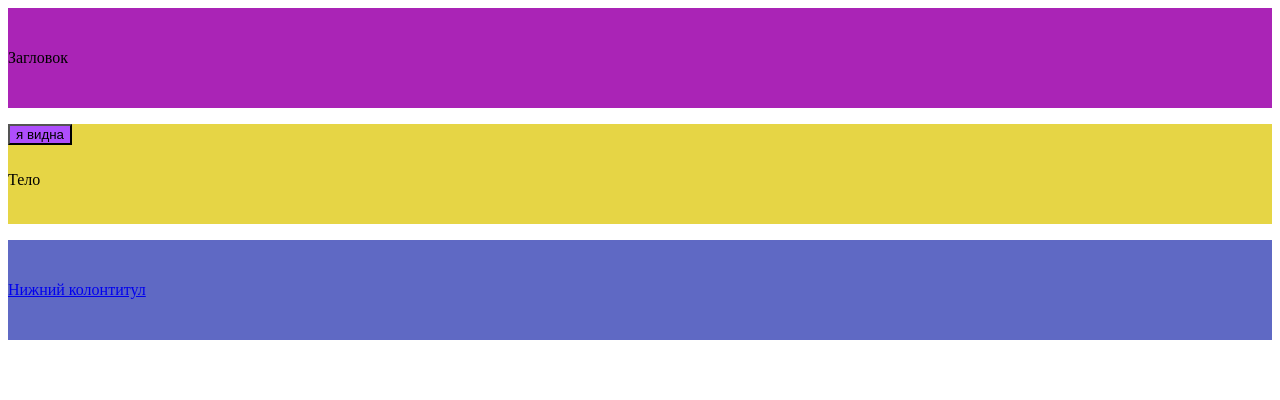
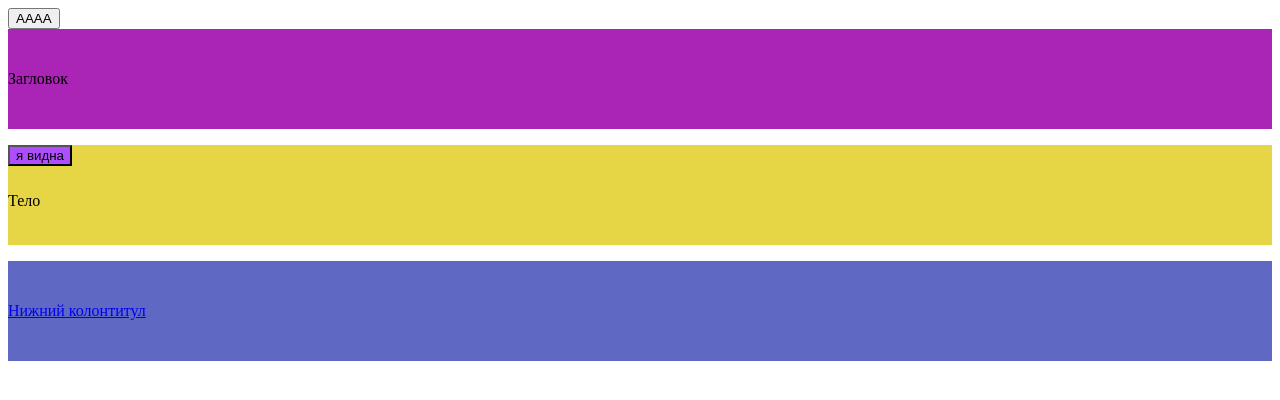
Before and after one commit to Dana778/HSE-University-sber-master, a React (Create React App) app: page / in a window 1280 px wide. Shown: the top 400 px of the page. Built offline with nearby package versions, Linux system fonts and the light colour scheme.

Commit message:
Add files via upload

```diff
--- a/src/App.js
+++ b/src/App.js
@@ -1,10 +1,10 @@
-import React from "react";
+import { useState, useEffect } from "react";
 
-import {Header} from './components/Header';
-import {Body} from './components/Body';
-import {Footer} from './components/Footer';
+import { Header } from './components/Header';
+import { Body } from './components/Body';
+import { Footer } from './components/Footer';
 
-import{
+import {
   Routes,
   Route,
   BrowserRouter,
@@ -16,20 +16,65 @@ const App = () => {
   const hBodi = 'Тело';
   const hFoote = 'Нижний колонтитул';
 
+  const [pocemons, setPocemons] = useState([])
+  const [statePoc, setStatePoc] = useState(false)
+
+  const getResponse = () => {
+    fetch('http://localhost:3001/pokemon')
+        .then(
+          (response) => {
+            return (
+              response.json()
+
+            )
+          }
+        )
+        .then(
+          (data) => {
+            setPocemons(data)
+          }
+        )
+        .catch(
+          () => {
+            console.log('проблема с доступом к серверу')
+          }
+        )
+  }
+
   return (
     <>
+      {
+        pocemons ? (
+          pocemons.map((item) => {
+            return (
+              <li key={`${item.id}_marat`}> {item.name}</li>
+            )
+          }
+          )
+        ) : <p>error</p>
+      }
+      <button onClick={
+        () => {
+          setStatePoc(!statePoc)
+          if (statePoc) {
+            getResponse()
+          } else {
+            setPocemons([])
+          }
+        }
+      }>AAAA</button>
       <BrowserRouter>
-    <Header hHeader={hHeade}/>
+        <Header hHeader={hHeade} />
         <Routes>
           <Route path='/' element={
             <>
-        <Body hBody={hBodi}/>
-        <Footer hFooter={hFoote}/>
+              <Body hBody={hBodi} />
+              <Footer hFooter={hFoote} />
             </>
-      }/>
+          } />
           <Route path='/dashboard' element={
-        <Footer hFooter={hFoote}/>
-      }/>
+            <Footer hFooter={hFoote} />
+          } />
         </Routes>
       </BrowserRouter>
     </>
```
Lines whose indentation alone changed are shown as unchanged.
